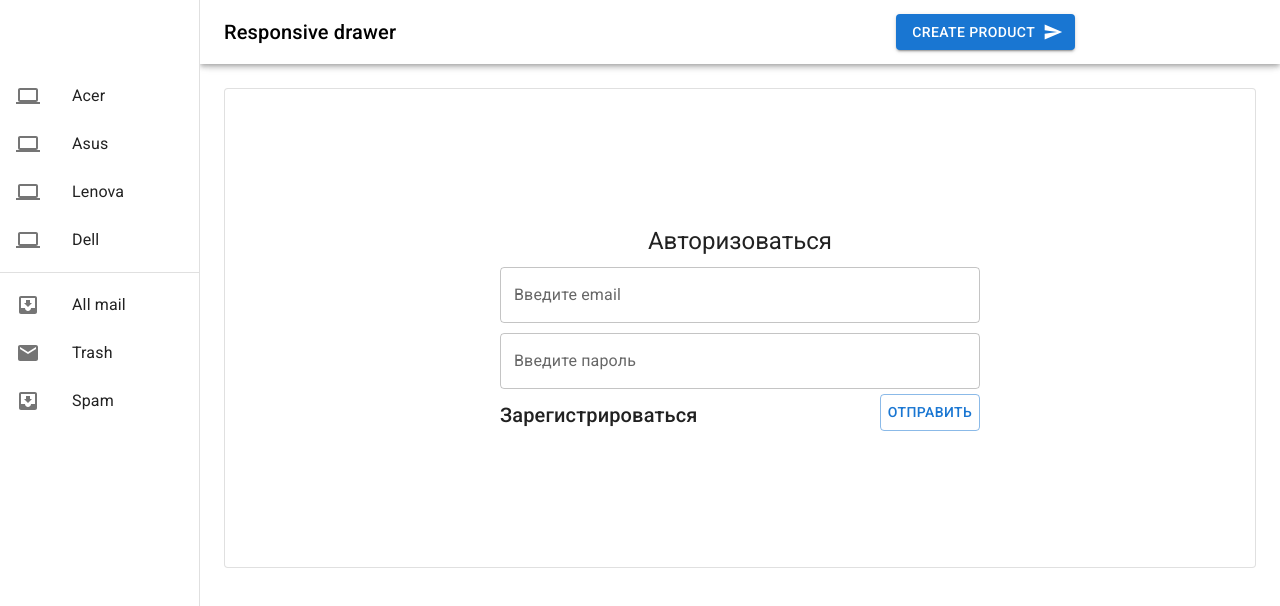
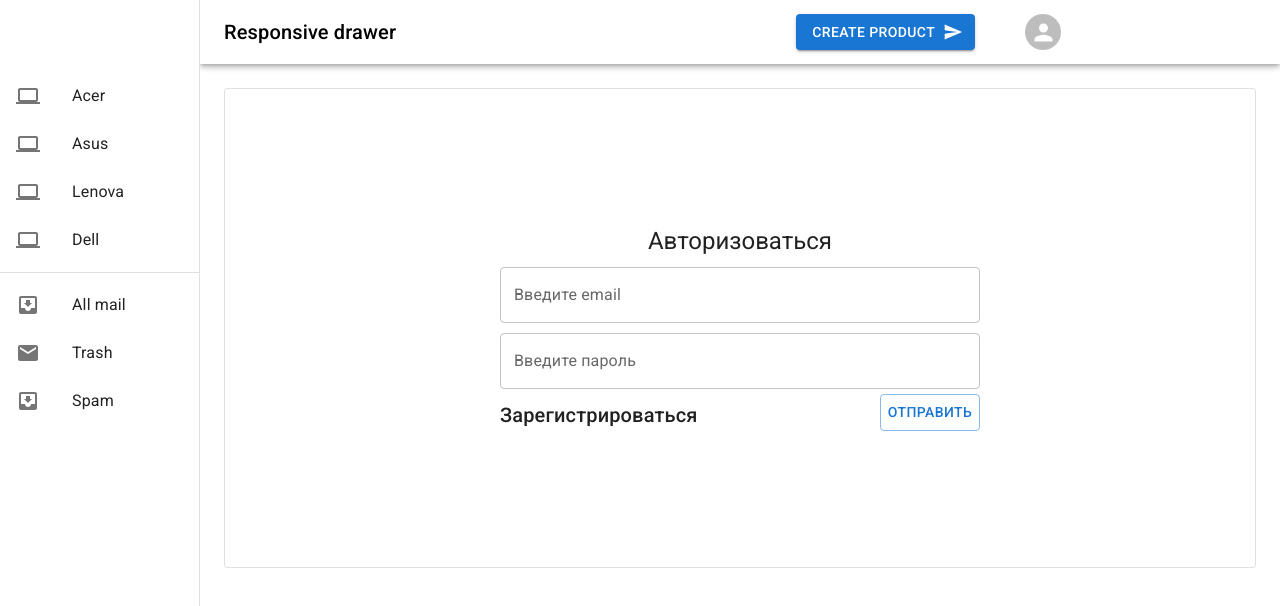
Before and after one commit to Malik-Al/laptop-store-frontend, a React (Create React App) app: page /login in a window 1280 px wide. Shown: the top 606 px of the page. Built offline with nearby package versions, Linux system fonts and the light colour scheme.

Commit message:
add logo avatar

```diff
--- a/src/components/auth/login/UserLogin.tsx
+++ b/src/components/auth/login/UserLogin.tsx
@@ -9,22 +9,22 @@ const UserLogin = () => {
 
     return (
         <ButtonAppBar>
-                <Card variant="outlined" className='login'>
+            <Card variant="outlined" className='login'>
                     <Grid container direction="column" style={{padding: 10, width: 500}}>
                         <Typography variant="h5" className='login__title'>
                             Авторизоваться
                         </Typography>
                         <TextField
-                            style={{marginTop: 10}}
                             label={'Введите email'}
                             type='email'
                             name="email"
+                            style={{marginTop: 10}}
                         />
                         <TextField
-                            style={{marginTop: 10}}
                             label={'Введите пароль'}
                             type='password'
                             name="password"
+                            style={{marginTop: 10}}
                         />
                         <div className='login__input'>
                             <Typography variant="h6" className='login__text' onClick={() => navigate("/registration")}>
--- a/src/layouts/ButtonAppBar.tsx
+++ b/src/layouts/ButtonAppBar.tsx
@@ -16,8 +16,8 @@ import Toolbar from '@mui/material/Toolbar';
 import Typography from '@mui/material/Typography';
 import {FC} from "react";
 import ComputerIcon from '@mui/icons-material/Computer';
-import {Link} from "react-router-dom";
-import {Button} from "@mui/material";
+import {Link, useNavigate} from "react-router-dom";
+import {Avatar, Button, Stack} from "@mui/material";
 import SendIcon from "@mui/icons-material/Send";
 
 const drawerWidth = 200;
@@ -27,12 +27,13 @@ interface Props {
 }
 
 const ButtonAppBar: FC<Props> = ({window, children}) =>{
+    let navigate = useNavigate();
+
     const [mobileOpen, setMobileOpen] = React.useState(false);
-
+    const container = window !== undefined ? () => window().document.body : undefined;
     const handleDrawerToggle = () => {
         setMobileOpen(!mobileOpen);
     };
-
     const drawer = (
         <div>
             <Toolbar />
@@ -59,9 +60,6 @@ const ButtonAppBar: FC<Props> = ({window, children}) =>{
             </List>
         </div>
     );
-
-    const container = window !== undefined ? () => window().document.body : undefined;
-
     return (
         <Box sx={{ display: 'flex' }}>
             <CssBaseline />
@@ -84,17 +82,34 @@ const ButtonAppBar: FC<Props> = ({window, children}) =>{
                     >
                         <MenuIcon />
                     </IconButton>
-                    <Typography variant="h6" noWrap component="div">
+                    <Typography
+                        variant="h6"
+                        noWrap component="div"
+                        onClick={() => navigate("/")}
+                        style={{cursor: "pointer"}}
+                    >
                         Responsive drawer
                     </Typography>
                     <Link to={'/create'} style={{
                         textDecoration: "none",
-                        marginLeft: '500px'
+                        marginLeft: '400px',
                     }}>
                         <Button  variant="contained" endIcon={<SendIcon />}>
                             Create product
                         </Button>
                     </Link>
+                    <Stack
+                        direction="row"
+                        spacing={2}
+                        style={{marginLeft:'50px'}}
+                        onClick={() => navigate("/login")}
+                    >
+                        <Avatar
+                            alt="Remy Sharp"
+                            src=''
+                            sx={{ width: 36, height: 36 }}
+                        />
+                    </Stack>
                 </Toolbar>
             </AppBar>
             <Box
```
